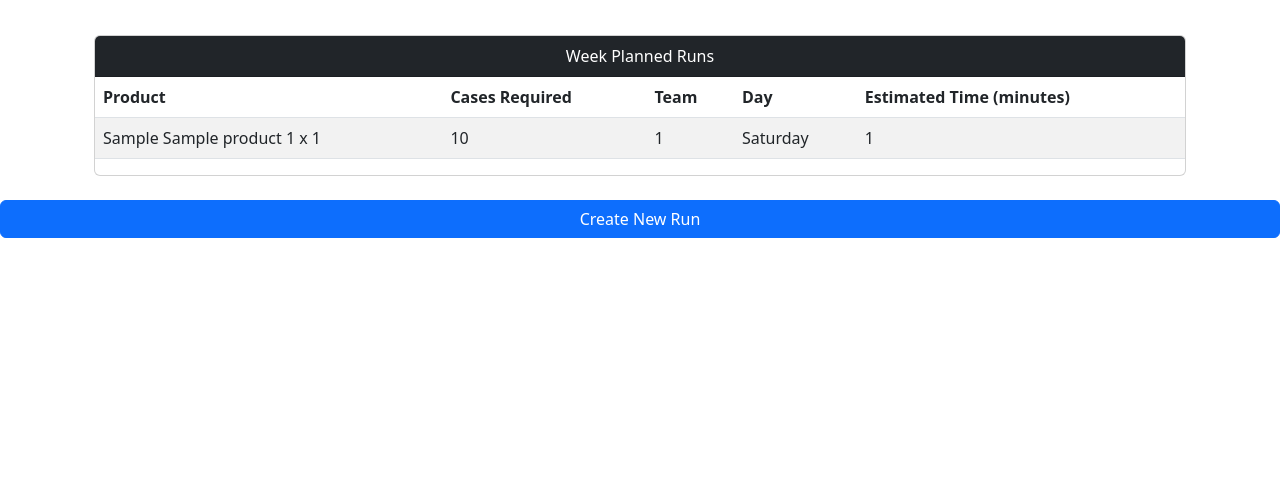
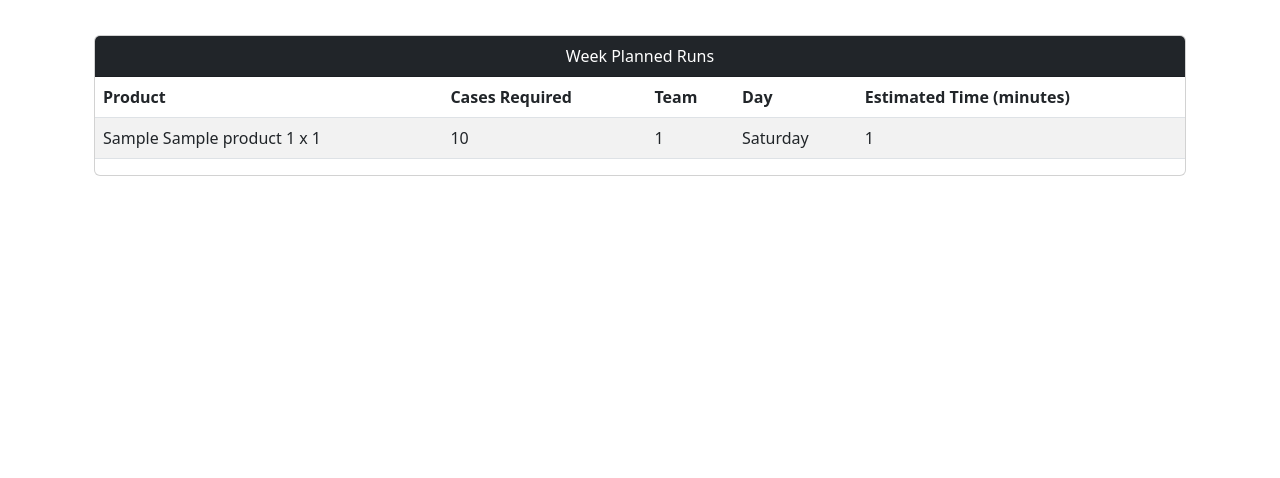
Before and after one commit to RadheyaM/Factory-Planner, a Django app: page /plan/1/detail in a window 1280 px wide. Shown: the part 182-660 px from the top of the page. Run offline with Django 3.2, Linux system fonts and the light colour scheme; tables that the repository leaves empty hold one stand-in row (values such as "Sample post"); some libraries are stand-ins or nearby versions.

Commit message:
Remove bootstrap-modal-forms as it doesn't seem to be working, perhaps because of a difference in bootsrap version, try a differe approach to generate modals

```diff
--- a/packing/urls.py
+++ b/packing/urls.py
@@ -33,9 +33,6 @@ urlpatterns = [
     path('run/create/', views.CreateRunView.as_view(), name='run-create'),
     # packing-run create
     path('packing-run/create/', views.CreatePackingView.as_view(), name='packing-run-create'),
-    #_______________MODAL CREATE VIEWS_______________
-    # create a run in a modal from the plan-detail page
-    path('run-create-modal/', views.CreateRunModalView.as_view(), name='run-modal'),
     # _______________UPDATE_______________
     # plan update
     path('plan/<int:pk>/update/', views.UpdatePlanView.as_view(), name='plan-update'),
--- a/packing/views.py
+++ b/packing/views.py
@@ -7,13 +7,10 @@ from .models import (
     Run,
     Packing
 )
-from django.urls import reverse_lazy
 from django.views.generic import ListView, DetailView
 from django.views.generic.edit import CreateView, UpdateView, DeleteView
 from django.contrib import messages
 from django.http import HttpResponseRedirect
-from .forms import RunModelForm
-from bootstrap_modal_forms.generic import BSModalCreateView
 from .utility import get_team_hours, filter_annotate
 
 # ______________DASHBOARD______________
@@ -218,13 +215,6 @@ class CreatePackingView(CreateView):
 
         return super().form_valid(form)
 
-# Modal Create Run View
-class CreateRunModalView(BSModalCreateView):
-    template_name = 'create/create-run.html'
-    form_class = RunModelForm
-    success_message = 'You Successfully Created a New Run!'
-    success_url = reverse_lazy('')
-
 
 #_______________DETAIL VIEWS_______________
 
--- a/planner/settings.py
+++ b/planner/settings.py
@@ -45,7 +45,6 @@ INSTALLED_APPS = [
     'cloudinary_storage',
     'django.contrib.staticfiles',
     'cloudinary',
-    'bootstrap_modal_forms',
     'packing',
 ]
 
--- a/templates/dashboard/db-index.html
+++ b/templates/dashboard/db-index.html
@@ -51,5 +51,4 @@
     {% block table3 %}{% endblock table3 %}
     <br>
     <br>
-
 {% endblock content %}
--- a/templates/detail/plan-detail.html
+++ b/templates/detail/plan-detail.html
@@ -44,22 +44,4 @@
 
 </div>
 <br>
-<div class="modal fade" tabindex="-1" role="dialog" id="modal">
-    <div class="modal-dialog" role="document">
-      <div class="modal-content"></div>
-    </div>
-  </div>
-
-  <!-- Create Run button -->
-  <button id="run" class="btn btn-primary" type="button" name="button">Create New Run</button>
-    <script type="text/javascript">
-        $(function() {
-
-            $("#run").modalForm({
-                formURL: "{% url 'run-modal' %}"
-            });
-
-        });
-    </script>
-
 {% endblock content %}
```
Also changed, not shown: packing/forms.py (deleted, +0 -8 lines), templates/create/create-run.html (deleted, +0 -27 lines).
